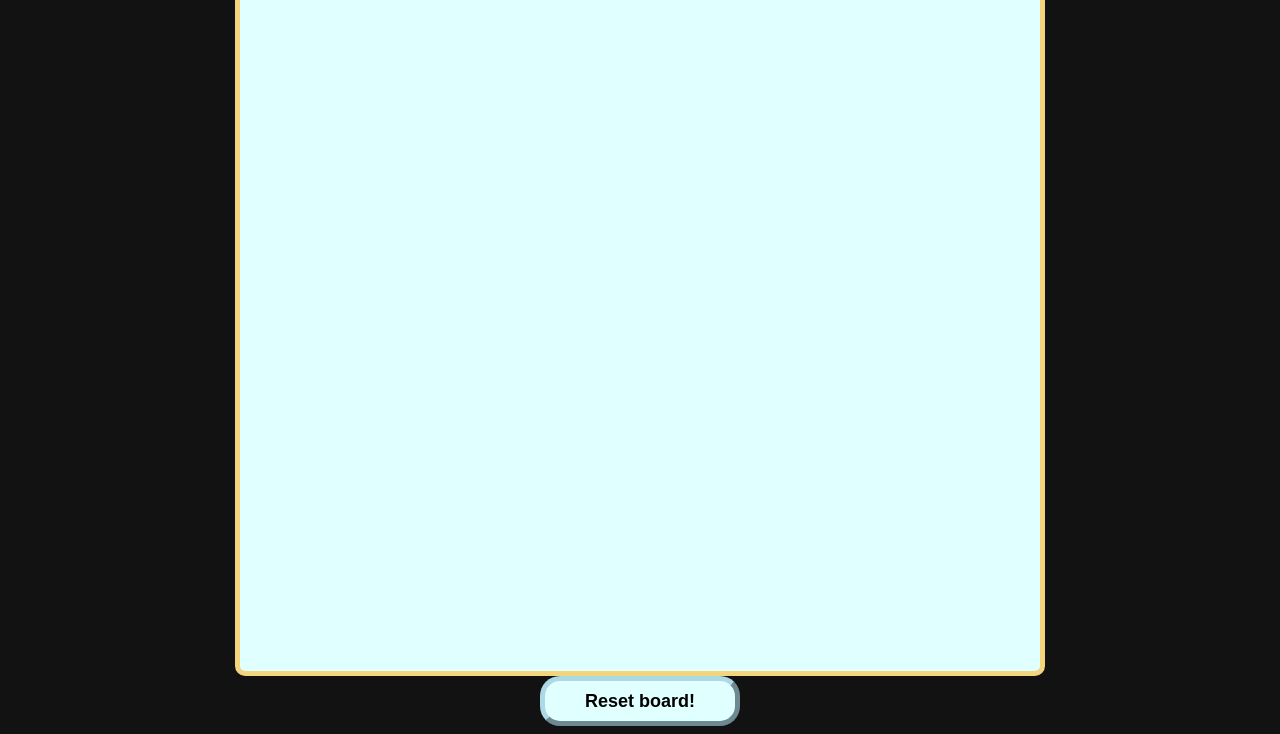
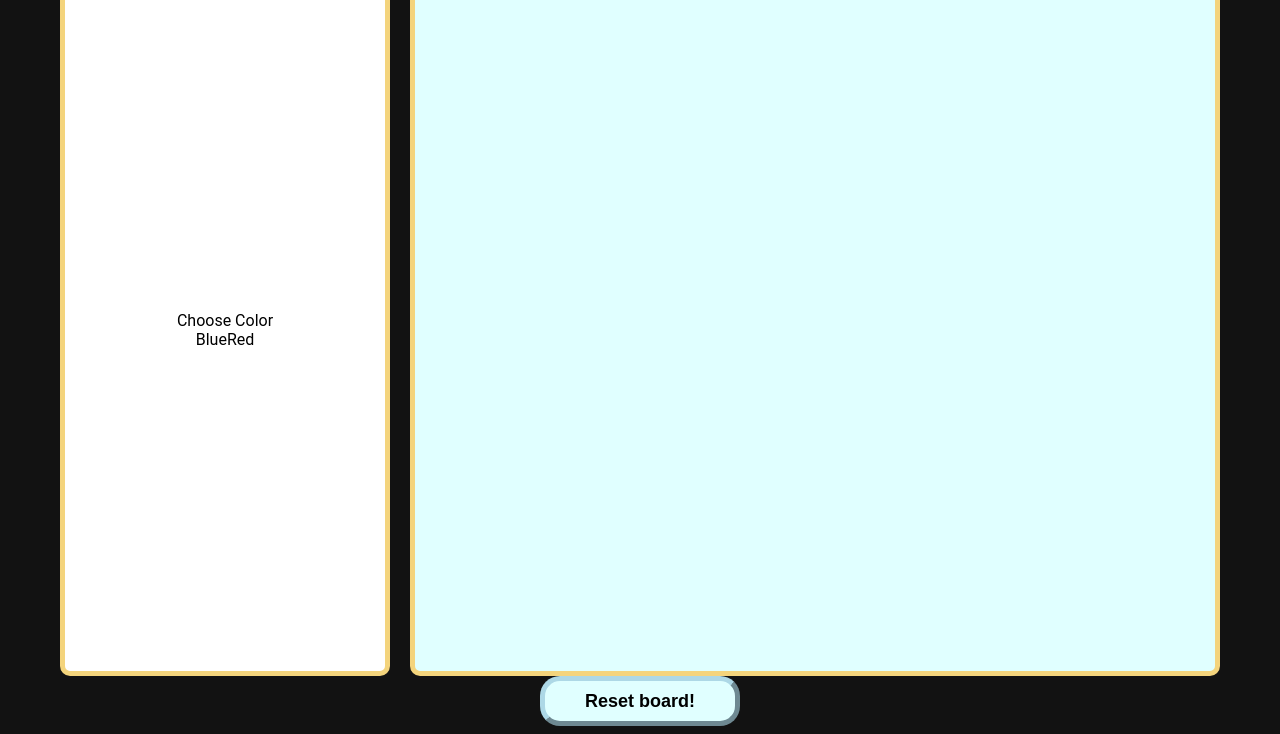
Before and after one commit to pl3lee/EtchASketch, a plain HTML site: page index.html in a window 1280 px wide. Shown: the part 82-816 px from the top of the page. Drawn offline with Linux system fonts and the light colour scheme.

Commit message:
Added a sidebar

```diff
--- a/index.html
+++ b/index.html
@@ -10,10 +10,20 @@
 </head>
 <body ondragstart="return false;" ondrop="return false;">
     <div class="header">Etch A Sketch!</div>
-    <div class="grid-container">
-        <div class="grid">
+    <div class="main-section">
+        <div class="sidebar-container">
+            <div class="choose-color">Choose Color</div>
+            <div class="colors-container">
+                <div>Blue</div>
+                <div>Red</div>
+            </div>
+        </div>
+        <div class="grid-container">
+            <div class="grid">
+            </div>
         </div>
     </div>
+
     <div class="footer">
         <div><button class="reset"> Reset board!</button></div>
     </div>
--- a/style.css
+++ b/style.css
@@ -13,7 +13,7 @@ body {
 .grid-container {
     display: flex;
     flex: 1;
-    width: 100vh;
+    width: 120vh;
     border: solid #f4d47c;
     border-radius: 10px;
     background-color: #E0FFFF;
@@ -38,7 +38,26 @@ body {
     width: 100vh;
     display: flex;
 }
-
+.main-section {
+    display: flex;
+    flex: 1;
+    gap: 20px;
+}
+.sidebar-container {
+    display: flex;
+    flex: 1;
+    width: 20vh;
+    border: solid #f4d47c;
+    border-radius: 10px;
+    background-color: white;
+    border-width: thick;
+    justify-content: center;
+    align-items: center;
+    flex-direction: column;
+}
+.colors-container {
+    display: flex;
+}
 .gridBox {
     flex: 1;
     border: solid #808080;
```
